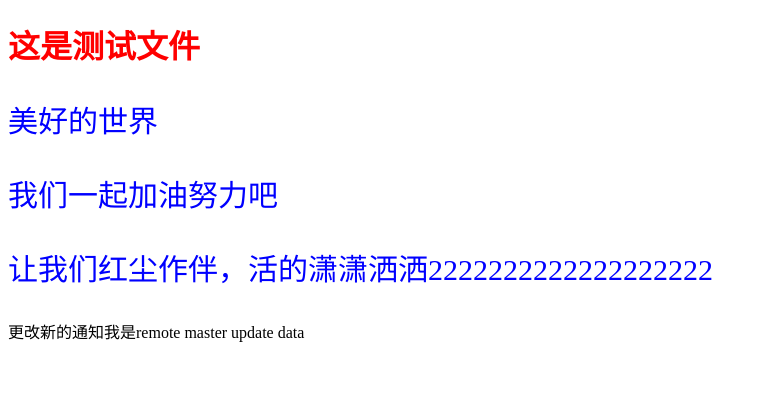
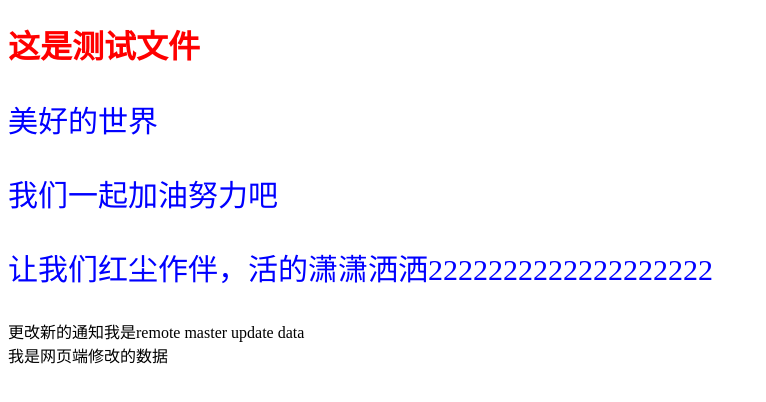
Before and after one commit to guobin0525/meihao, a plain HTML site: page index.html in a window 1280 px wide. Shown: the whole page, without its empty margins (0-766 px from the left). Drawn offline with Linux system fonts and the light colour scheme.

Commit message:
wangyexiugai

```diff
--- a/index.html
+++ b/index.html
@@ -21,5 +21,6 @@
     <p>我们一起加油努力吧</p>
     <p>让我们红尘作伴，活的潇潇洒洒2222222222222222222</p>
     <div>更改新的通知我是remote master update data</div>
+    <div>我是网页端修改的数据</div>
 </body>
 </html>
```
